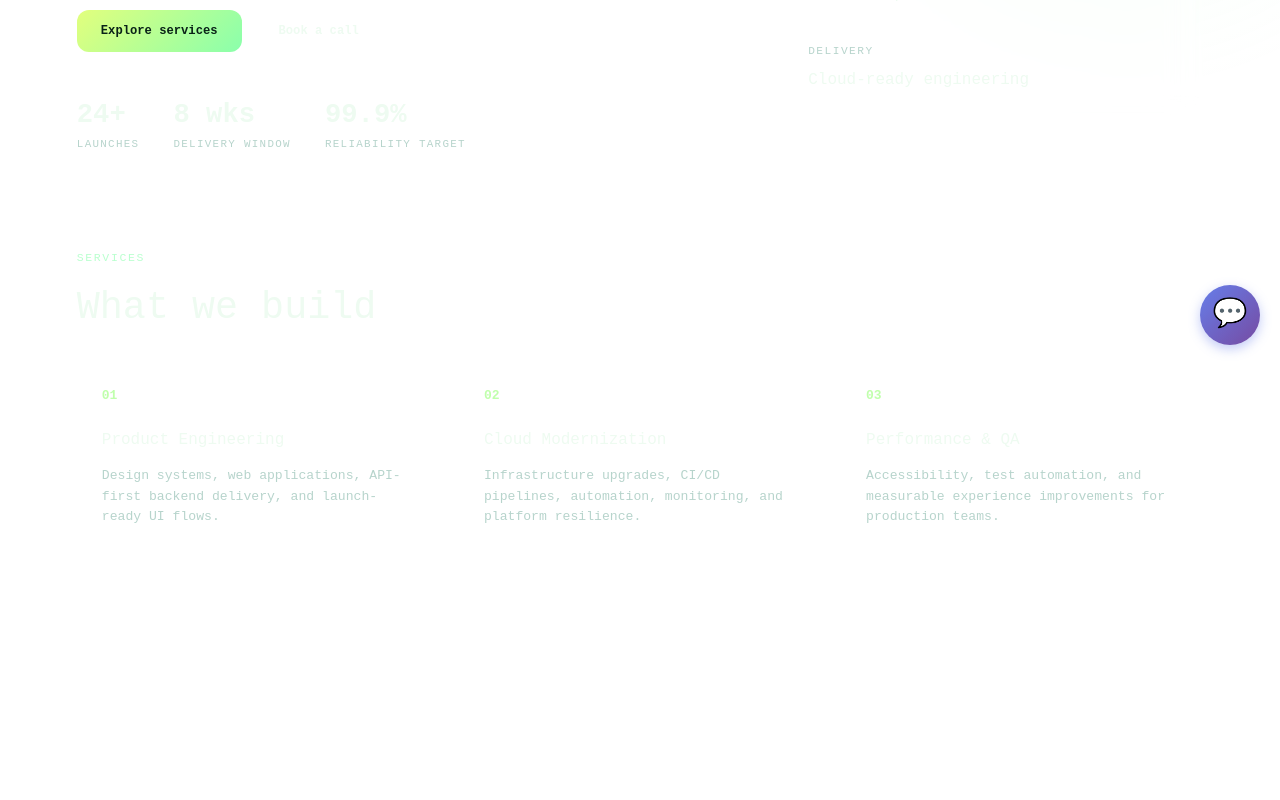
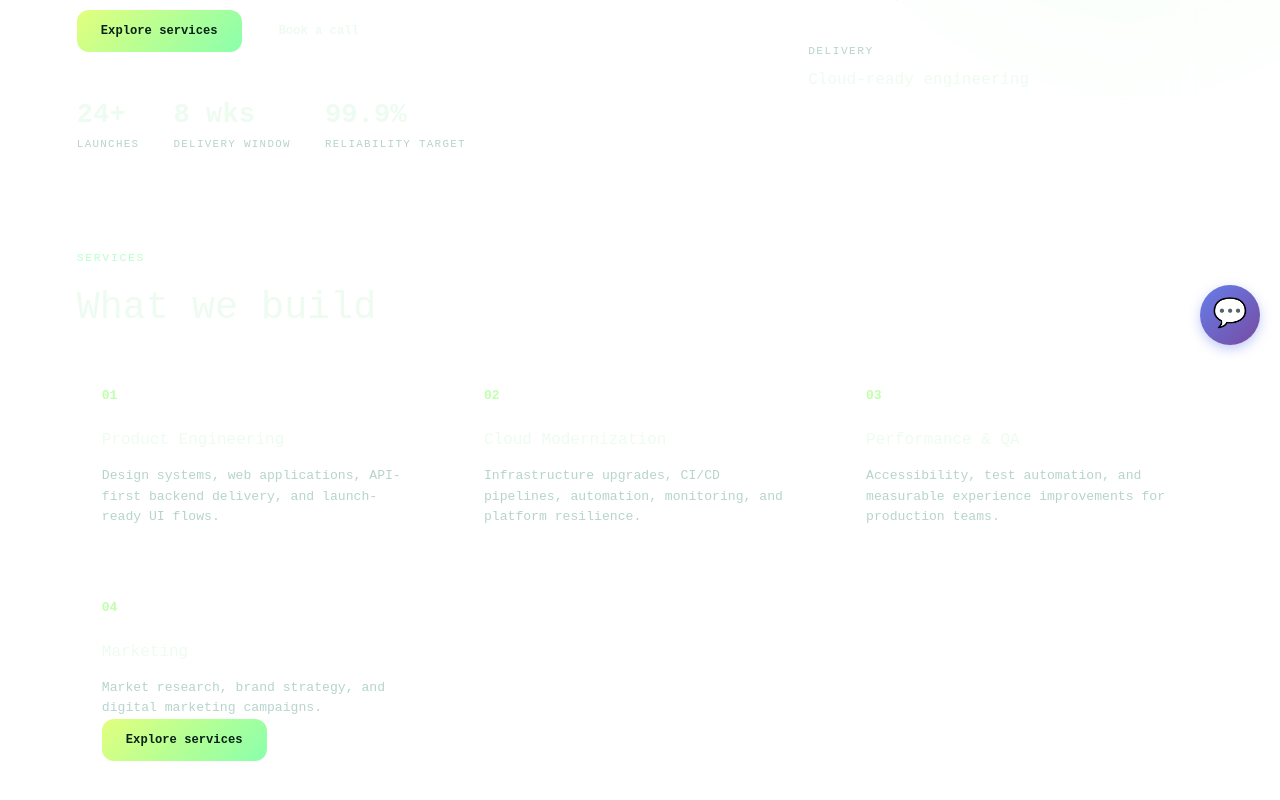
Before and after one commit to Anand-1/portfolio-frontend, a Next.js app: page /agency in a window 1280 px wide. Shown: the part 435-1235 px from the top of the page. Before the commit the page ends 1078 px from the top, so only its background shows below. Built offline with nearby package versions, Linux system fonts and the light colour scheme.

Commit message:
agency added

```diff
--- a/src/app/agency/page.tsx
+++ b/src/app/agency/page.tsx
@@ -80,6 +80,14 @@ export default function AgencyPage() {
             <h3>Performance & QA</h3>
             <p>Accessibility, test automation, and measurable experience improvements for production teams.</p>
           </article>
+           <article className={styles.serviceCard}>
+            <span className={styles.icon}>04</span>
+            <h3>Marketing </h3>
+            <p>Market research, brand strategy, and digital marketing campaigns.</p>
+            <a className="sitePrimaryButton" href="https://www.adruptor.com/" target="_blank" rel="noreferrer">
+              Explore services
+            </a>
+          </article>
         </div>
       </section>
     </main>
```
